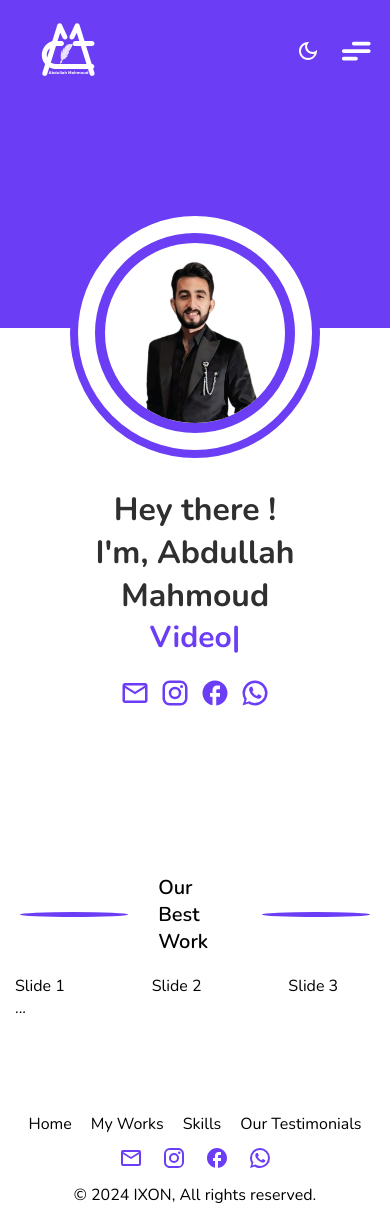
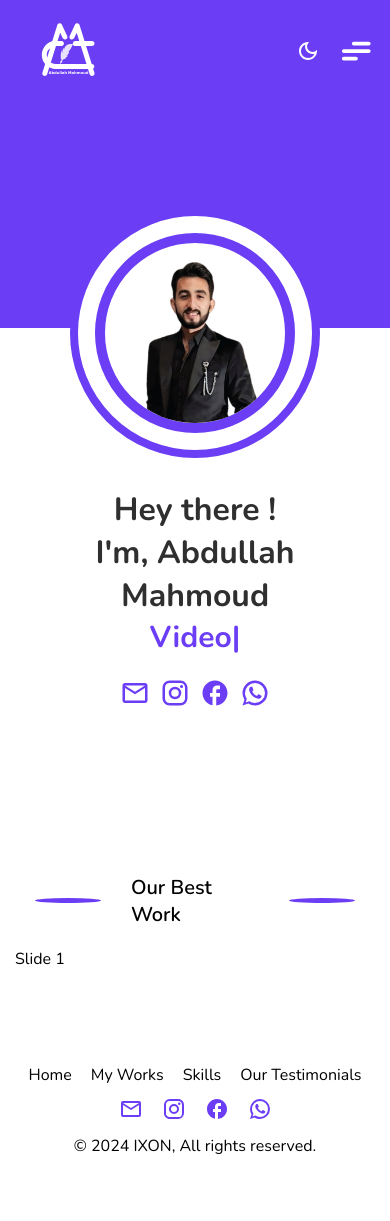
Before and after one commit to kamal-hosny/protfolio_Abdullah_Mahmoud, a React (Vite) app: page / in a window 390 px wide. After the commit the page ends 1172 px from the top, so only its background shows below. Built offline with nearby package versions, Linux system fonts and the light colour scheme.

Commit message:
5. container

```diff
--- a/src/App.css
+++ b/src/App.css
@@ -53,6 +53,26 @@ ul {
   margin-left: auto;
   margin-right: auto;
 }
+
+/* Small */
+@media (min-width: 768px) {
+  .container {
+      width: 750px;
+  }
+}
+/* Medium */
+@media (min-width: 992px) {
+  .container {
+      width: 970px;
+  }
+}
+/* Large */
+@media (min-width: 1200px) {
+  .container {
+      width: 1170px;
+  }
+}
+
 .mainTitle{
   display: flex;
   align-items: center;
@@ -72,21 +92,26 @@ ul {
   border-radius: 50%;
   object-fit: cover;
 }
-/* Small */
-@media (min-width: 768px) {
-  .container {
-      width: 750px;
+
+@media (max-width: 768px) {
+  .mainTitle{
+    gap: 15;
+  }
+  .mainTitle h3{
+    font-size: 16px;
+  }
+  .mainTitle .shapes {
+      width: 120px;
   }
 }
-/* Medium */
-@media (min-width: 992px) {
-  .container {
-      width: 970px;
+@media (max-width: 576px) {
+  .mainTitle{
+    gap: 10;
+  }
+  .mainTitle h3{
+    font-size: 20px;
+  }
+  .mainTitle .shapes {
+      width: 70px;
   }
 }
-/* Large */
-@media (min-width: 1200px) {
-  .container {
-      width: 1170px;
-  }
-}
--- a/src/App.jsx
+++ b/src/App.jsx
@@ -14,7 +14,9 @@ function App() {
     <>
       <Header/>
       <LandingPage/>
+      <div className="container">
       <OurBestWork/>
+      </div>
       <Footer/>
     </>
   )
--- a/src/component/Our best work/OurBestWork.css
+++ b/src/component/Our best work/OurBestWork.css
@@ -6,4 +6,13 @@
 .OurBestWork .container{
 
 }
+/* ?Start swiper */
+.OurBestWork .container .swiper{
+
+}
+.OurBestWork .container .swiper .swiper-wrapper{
+    justify-content: center;
+    text-align: center;
+}
+/* ?End swiper */
 /* End OurBestWork */
--- a/src/component/Our best work/OurBestWork.jsx
+++ b/src/component/Our best work/OurBestWork.jsx
@@ -3,30 +3,31 @@ import MainTitle from "../MainTitle";
 import "./OurBestWork.css";
 // import React
 import React, { useState } from "react";
-// import External libraries
-// Import Swiper React components
-import { Swiper, SwiperSlide } from "swiper/react";
-// Import Swiper styles
-import "swiper/css";
+// ? import External libraries
+  // Import Swiper React components
+  import { Swiper, SwiperSlide } from "swiper/react";
+  // Import Swiper styles
+  import "swiper/css";
 
 export default function OurBestWork() {
   return (
     <div className="OurBestWork">
       <MainTitle title="Our Best Work" />
-      <div className="container">
+      {/* <div className="container"> */}
         <Swiper
-          spaceBetween={50}
-          slidesPerView={3}
-          onSlideChange={() => console.log("slide change")}
+          className="swiper"
+          spaceBetween={10}
+          slidesPerView={1}
+          onSlideChange={(e) => console.log("slide change" , e.activeIndex)}
           onSwiper={(swiper) => console.log(swiper)}
         >
           <SwiperSlide>Slide 1</SwiperSlide>
           <SwiperSlide>Slide 2</SwiperSlide>
           <SwiperSlide>Slide 3</SwiperSlide>
           <SwiperSlide>Slide 4</SwiperSlide>
-          ...
+          <SwiperSlide>Slide 5</SwiperSlide>
         </Swiper>
-      </div>
+      {/* </div> */}
     </div>
   );
 }
```
